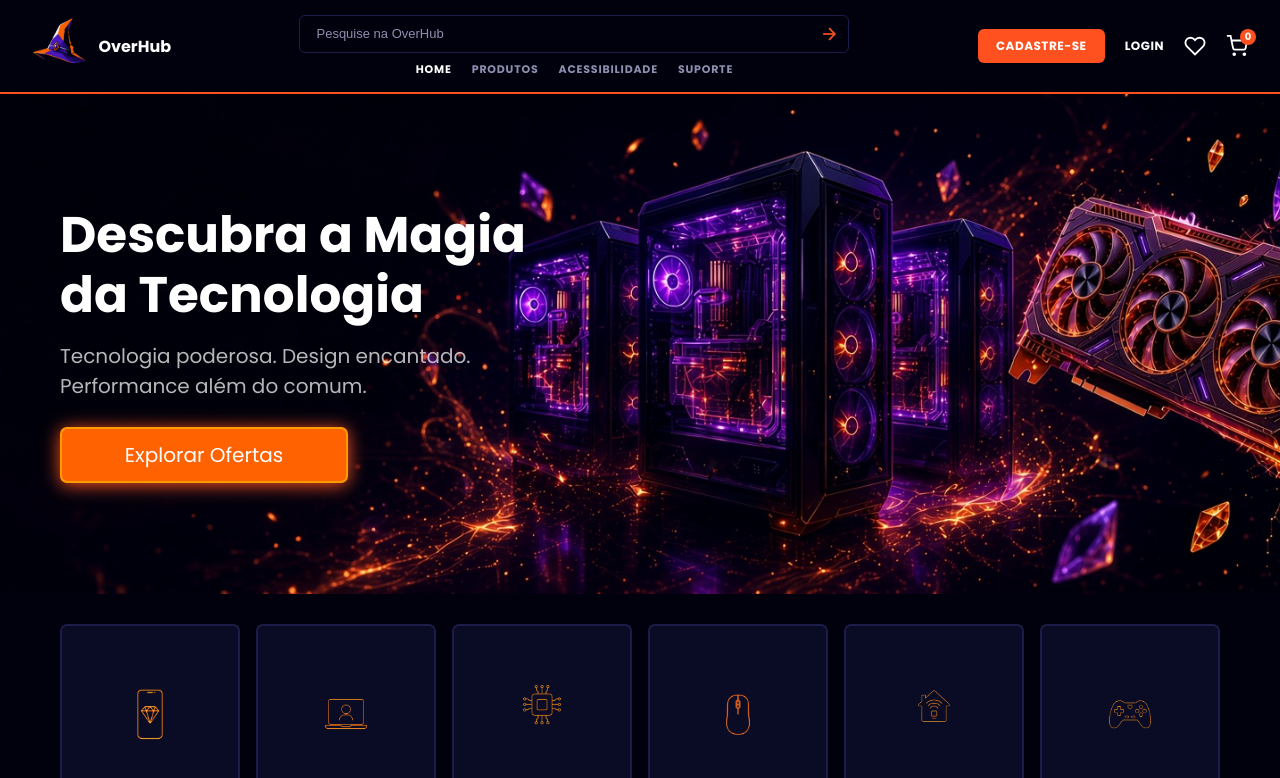
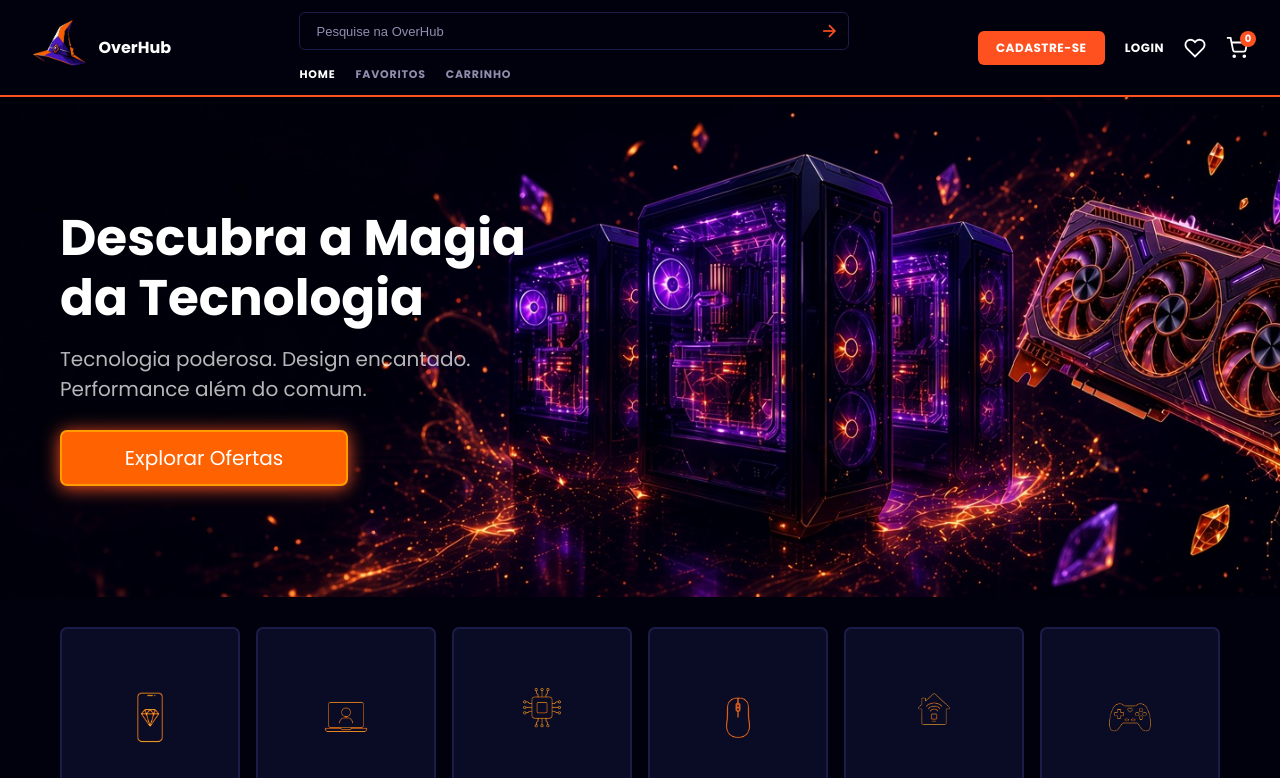
Before and after one commit to DEV-RafaelFreitas/OverHub, an Angular app: page / in a window 1280 px wide. Shown: the top 778 px of the page. Built offline with nearby package versions, Linux system fonts and the light colour scheme; data requests are answered from the project's data file; a web font is replaced by a local one.

Commit message:
fix(header): Ajusta os links do header para páginas existentes e muda a posição no layout

```diff
--- a/src/app/header/header.css
+++ b/src/app/header/header.css
@@ -38,8 +38,7 @@
 .center-content {
   display: flex;
   flex-direction: column;
-  align-items: center;
-  gap: 8px;
+  gap: 16px;
   flex: 1;
   max-width: 550px;
 }
--- a/src/app/header/header.html
+++ b/src/app/header/header.html
@@ -40,11 +40,11 @@
           class="nav-link"
           >HOME</a
         >
-        <a routerLink="/produtos" routerLinkActive="active" class="nav-link">PRODUTOS</a>
-        <a routerLink="/acessibilidade" routerLinkActive="active" class="nav-link"
-          >ACESSIBILIDADE</a
-        >
-        <a routerLink="/suporte" routerLinkActive="active" class="nav-link">SUPORTE</a>
+        <a routerLink="/favoritos" routerLinkActive="active" class="nav-link">FAVORITOS</a>
+        <a routerLink="/carrinho" routerLinkActive="active" class="nav-link">CARRINHO</a>
+        @if (auth.usuario()) {
+          <a [routerLink]="auth.usuario()?.perfil === 'admin' ? '/perfil-admin' : '/perfil-user'" routerLinkActive="active" class="nav-link">PERFIL</a>
+        }
       </nav>
     </div>
 
```
